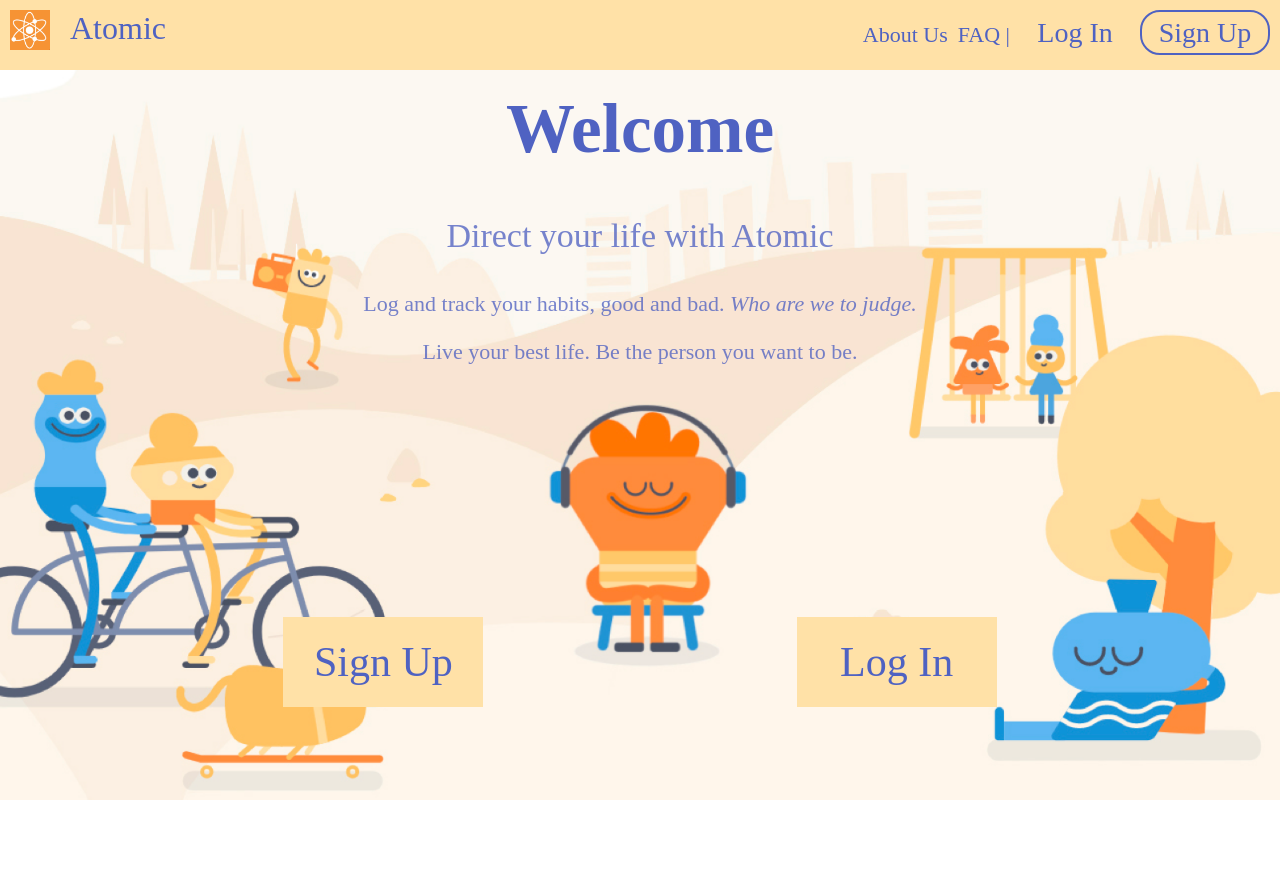
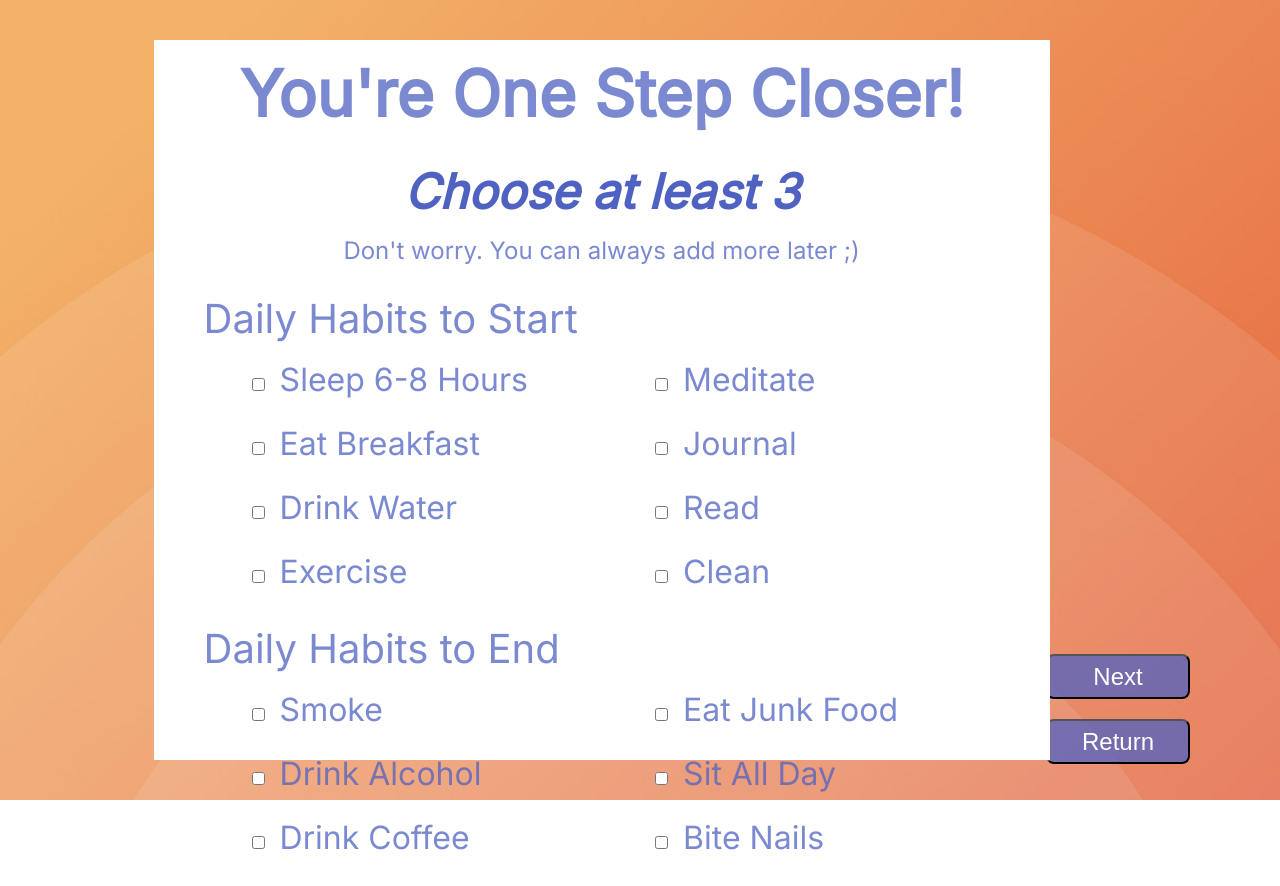
Before and after one commit to cse442-at-ub/project_s23-atomic, a React (Create React App) app: page /choose-habit in a window 1280 px wide. Before the commit the page ends 800 px from the top, so only its background shows below. Built offline with nearby package versions, Linux system fonts and the light colour scheme.

Commit message:
added router to test frontend of landing page #26

```diff
--- a/package.json
+++ b/package.json
@@ -9,6 +9,7 @@
     "jquery": "^3.6.3",
     "react": "^18.2.0",
     "react-dom": "^18.2.0",
+    "react-router-dom": "^6.9.0",
     "react-scripts": "5.0.1",
     "web-vitals": "^2.1.4"
   },
--- a/src/App.jsx
+++ b/src/App.jsx
@@ -1,6 +1,11 @@
 import React from 'react';
-import logo from './logo.svg';
+// import logo from './logo.svg';
 import './App.css';
+
+import {
+  BrowserRouter,
+  BrowserRouter as Router, Route, Routes
+} from 'react-router-dom';
 
 import Signin from './components/Registration/Signin';
 import ChooseHabits from './components/Registration/ChooseHabits';
@@ -8,8 +13,20 @@
 
 function App() {
   return (
+    // BrowserRouter is used to route and display components at certain paths
+    <BrowserRouter>
     <div className="App">
-     {/* <header className="App-header">
+
+      {/* // defines what path display which component */}
+      {/* may need to change to work with php, but can be used for frontend testing purposes */}
+      <Routes>
+        <Route path="/" element={<Landing />} />
+        <Route path="/signup" element={<Signin />} />
+        <Route path="/choose-habit" element={<ChooseHabits />} />
+      </Routes>
+
+
+      {/* <header className="App-header">
         <img src={logo} className="App-logo" alt="logo" />
         <p>
           Edit <code>src/App.js</code> and save to reload.
@@ -24,11 +41,8 @@
         </a>
       </header> */}
 
-      {/* <Signin /> */}
-      {/* <ChooseHabits /> */}
-      <Landing />
-
     </div>
+    </BrowserRouter>
   );
 }
 
```
Also changed, not shown: 1 other file (tests, documents, lock files or other folders).
